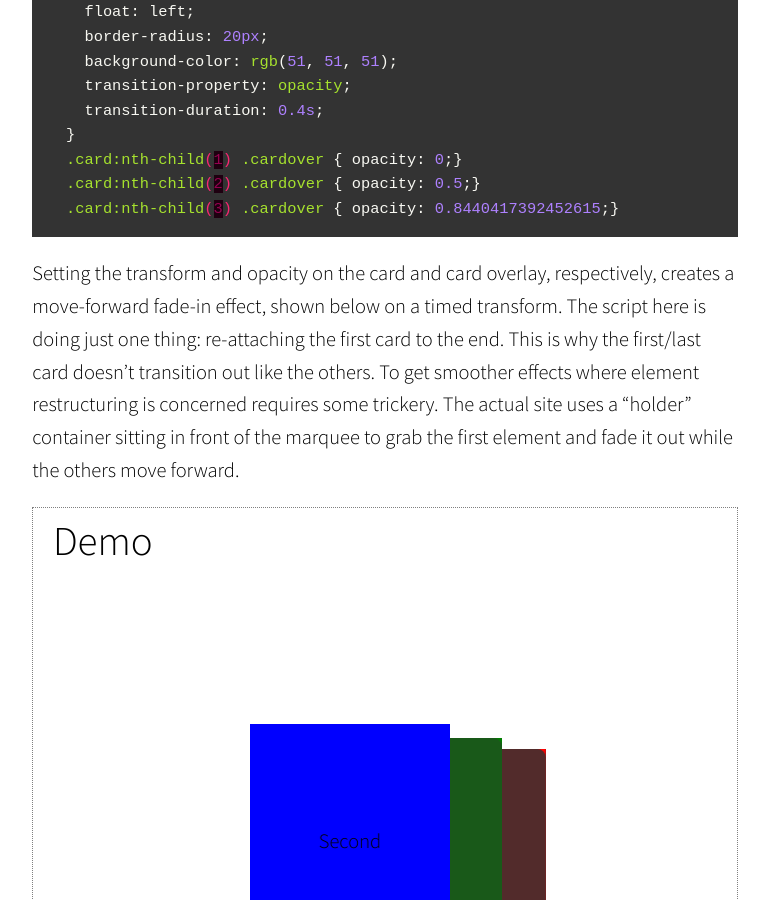
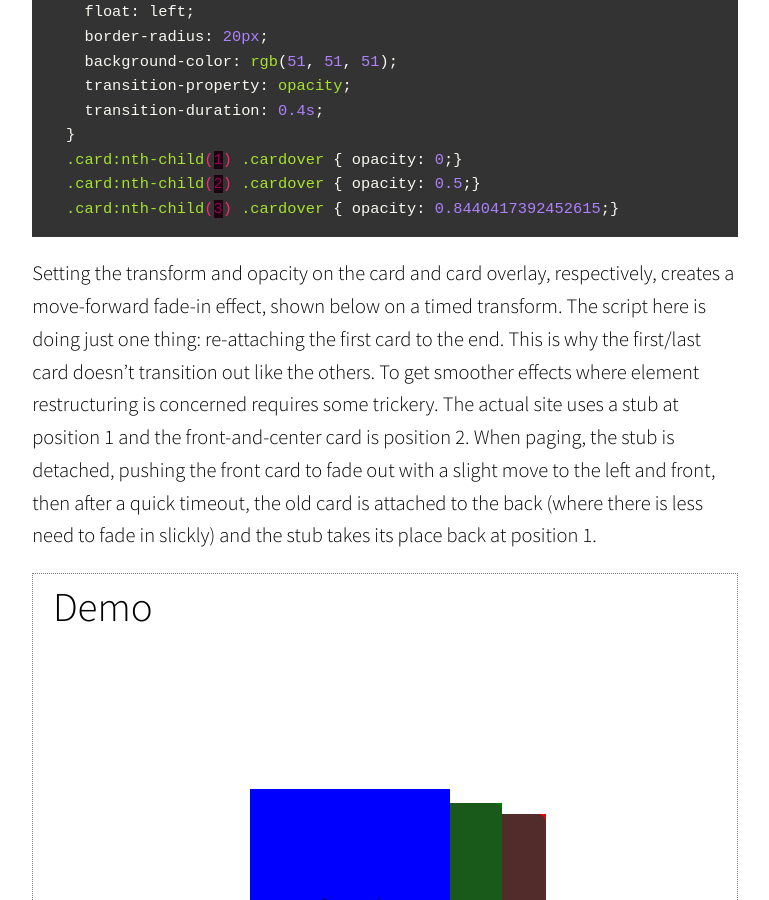
Before and after one commit to airhadoken/airhadoken.github.io, a Jekyll site: the page built from _posts/2015-04-09-css3-fun-website.md, in a window 1280 px wide and 900 px high, scrolled down 3520 px. Shown: the whole window, without its empty margins (255-1024 px from the left). Built offline with Jekyll 4.4.1, drawn with Linux system fonts in a browser that asks for light colours; nearby versions of some CDN libraries; some web fonts are replaced; Markdown is read by kramdown in place of the engine named in the settings; comment, search, counter and statistics services are not loaded.

Commit message:
Revised description of the transitions on the site to reflect new transitions

````diff
--- a/_posts/2015-04-09-css3-fun-website.md
+++ b/_posts/2015-04-09-css3-fun-website.md
@@ -127,7 +127,7 @@ Transitions are an animation-lite in CSS, allowing for simple animation using mu
   .card:nth-child(3) .cardover { opacity: 0.8440417392452615;}
 ```
 
-Setting the transform and opacity on the card and card overlay, respectively, creates a move-forward fade-in effect, shown below on a timed transform.  The script here is doing just one thing: re-attaching the first card to the end.  This is why the first/last card doesn't transition out like the others.  To get smoother effects where element restructuring is concerned requires some trickery.  The actual site uses a "holder" container sitting in front of the marquee to grab the first element and fade it out while the others move forward.
+Setting the transform and opacity on the card and card overlay, respectively, creates a move-forward fade-in effect, shown below on a timed transform.  The script here is doing just one thing: re-attaching the first card to the end.  This is why the first/last card doesn't transition out like the others.  To get smoother effects where element restructuring is concerned requires some trickery.  The actual site uses a stub at position 1 and the front-and-center card is position 2.  When paging, the stub is detached, pushing the front card to fade out with a slight move to the left and front, then after a quick timeout, the old card is attached to the back (where there is less need to fade in slickly) and the stub takes its place back at position 1.
 
 <div class="box">
 <style type="text/css">
````
